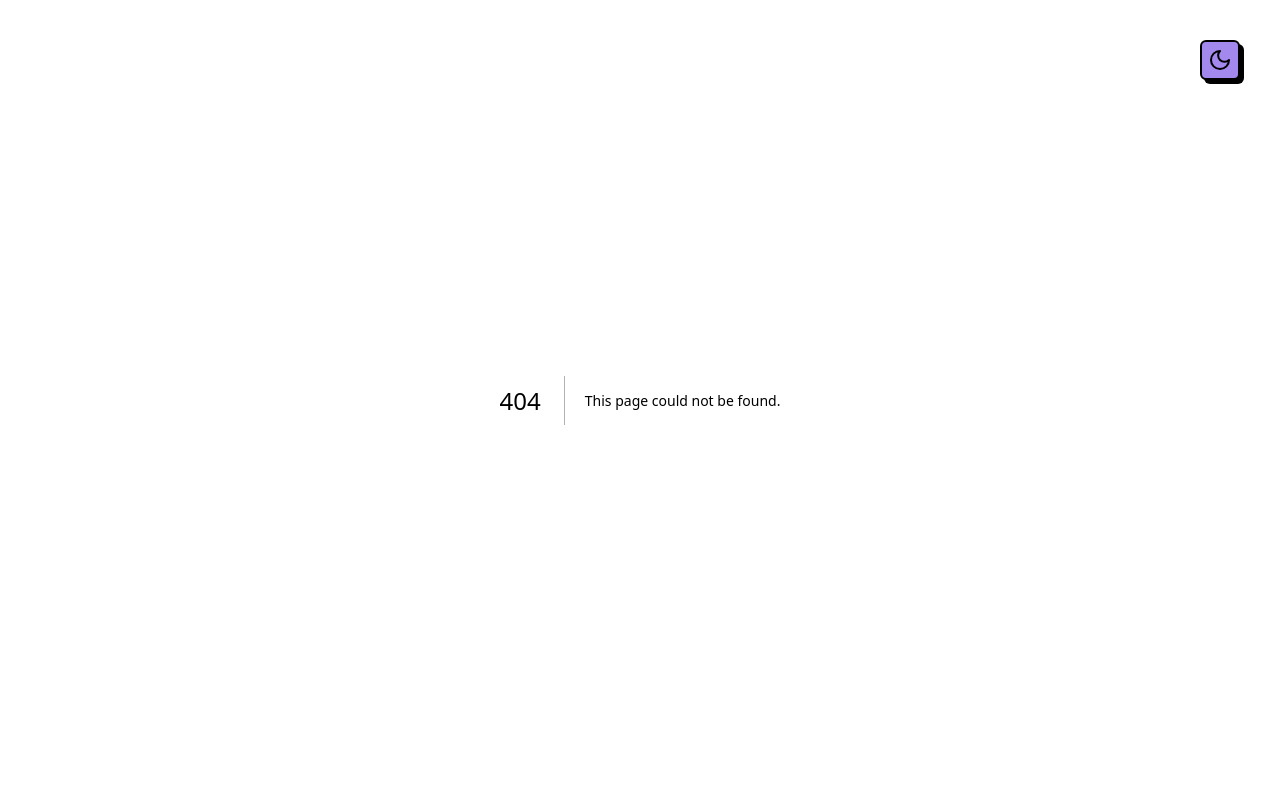
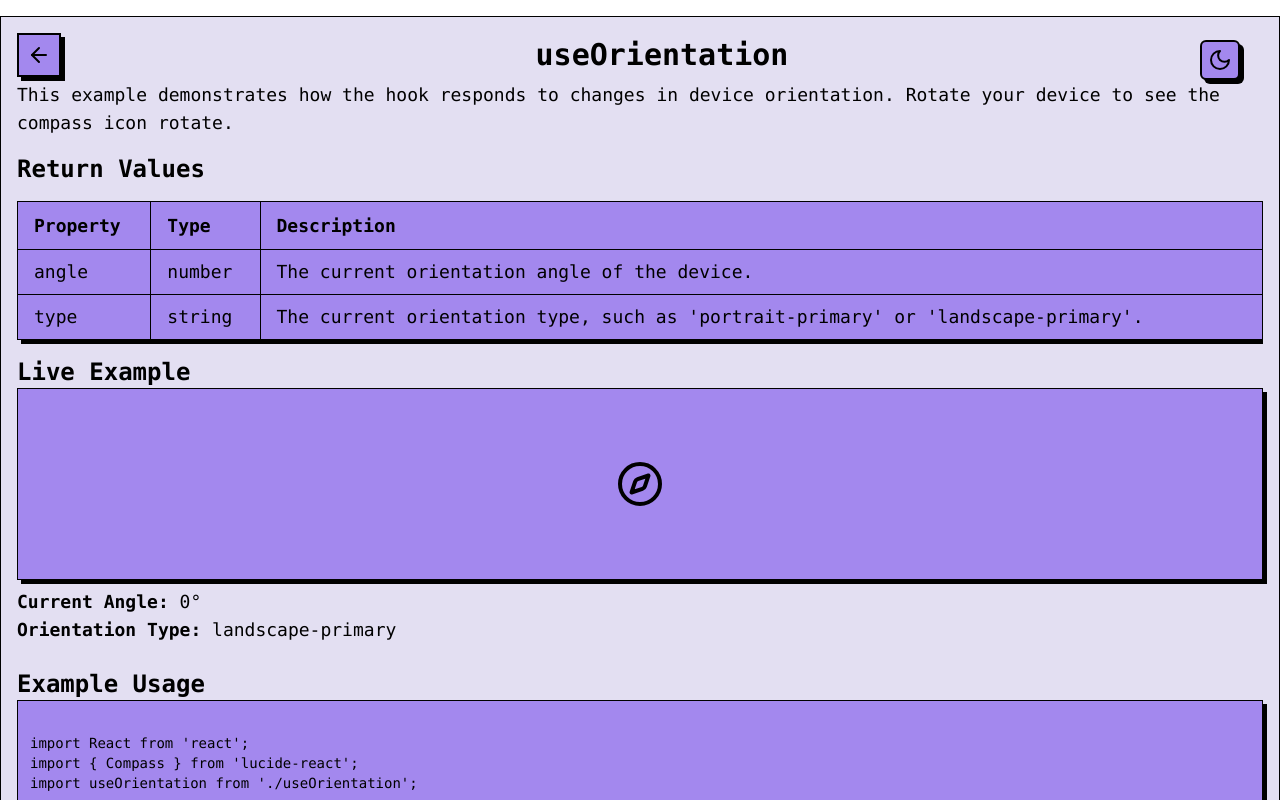
Before and after one commit to ehte92/quick-hooks, a Next.js app: page /use-orientation in a window 1280 px wide. Before the commit this address had no page. Shown: the top 800 px of the page. Built offline with nearby package versions, Linux system fonts and the light colour scheme.

Commit message:
feat: Add useOrientation hook for tracking device orientation

```diff
--- a/app/links.ts
+++ b/app/links.ts
@@ -15,6 +15,7 @@ const websites = [
   'useintersectionobserver',
   'usenetworkstate',
   'usemediaquery',
+  'useorientation',
 ];
 
 const LINKS: { [key in SocialMedia]: Link } = {
@@ -60,6 +61,12 @@ const LINKS: { [key in SocialMedia]: Link } = {
     link: '/use-media-query',
     text: 'a hook to get media query changes',
   },
+  useorientation: {
+    title: 'useOrientation',
+    // icon: linkedin,
+    link: '/use-orientation',
+    text: 'a hook to get the device orientation',
+  },
 };
 
 export default LINKS;
--- /dev/null
+++ b/app/use-orientation/page.tsx
@@ -0,0 +1,108 @@
+'use client';
+
+import React from 'react';
+
+import { Compass } from 'lucide-react';
+
+import BackButton from '@/components/ui/back-button';
+import {
+  Table,
+  TableBody,
+  TableCell,
+  TableHead,
+  TableHeader,
+  TableRow,
+} from '@/components/ui/table';
+import useOrientation from '@/hooks/useOrientation';
+
+const OrientationComponent: React.FC = () => {
+  const { angle, type } = useOrientation();
+
+  const getRotationStyle = () => {
+    return {
+      transform: `rotate(${angle}deg)`,
+      transition: 'transform 0.3s ease-out',
+    };
+  };
+
+  return (
+    <div className="container mx-auto bg-bg dark:bg-darkBg p-4 font-mono text-text dark:text-darkText border shadow-light dark:shadow-dark my-4">
+      <div className="flex items-center justify-between">
+        <BackButton />
+        <h1 className="text-3xl font-bold">useOrientation</h1>
+        <div></div>
+      </div>
+      <p className="mt-1 mb-4 text-lg">
+        This example demonstrates how the hook responds to changes in device
+        orientation. Rotate your device to see the compass icon rotate.
+      </p>
+
+      <h2 className="text-2xl font-bold">Return Values</h2>
+      <Table className="table-auto w-full my-4 text-lg border shadow-light dark:shadow-dark">
+        <TableHeader>
+          <TableRow>
+            <TableHead className="border px-4 py-2">Property</TableHead>
+            <TableHead className="border px-4 py-2">Type</TableHead>
+            <TableHead className="border px-4 py-2">Description</TableHead>
+          </TableRow>
+        </TableHeader>
+        <TableBody>
+          <TableRow>
+            <TableCell className="border px-4 py-2">angle</TableCell>
+            <TableCell className="border px-4 py-2">number</TableCell>
+            <TableCell className="border px-4 py-2">
+              The current orientation angle of the device.
+            </TableCell>
+          </TableRow>
+          <TableRow>
+            <TableCell className="border px-4 py-2">type</TableCell>
+            <TableCell className="border px-4 py-2">string</TableCell>
+            <TableCell className="border px-4 py-2">
+              The current orientation type, such as 'portrait-primary' or
+              'landscape-primary'.
+            </TableCell>
+          </TableRow>
+        </TableBody>
+      </Table>
+
+      <h2 className="text-2xl font-bold">Live Example</h2>
+      <div className="mb-4 text-lg">
+        <div className="flex justify-center items-center h-48 w-full bg-main p-5 mb-2 border shadow-light dark:shadow-dark">
+          <Compass size={48} style={getRotationStyle()} />
+        </div>
+        <p>
+          <strong>Current Angle:</strong> {angle}°
+        </p>
+        <p>
+          <strong>Orientation Type:</strong> {type}
+        </p>
+      </div>
+
+      <h2 className="text-2xl font-bold mt-6">Example Usage</h2>
+      <pre className="bg-main p-3 text-sm border shadow-light dark:shadow-dark">
+        {`
+import React from 'react';
+import { Compass } from 'lucide-react';
+import useOrientation from './useOrientation';
+
+const OrientationComponent = () => {
+    const { angle, type } = useOrientation();
+
+    return (
+        <div>
+            <h1>Device Orientation</h1>
+            <Compass size={48} style={{ transform: \`rotate(\${angle}deg)\` }} />
+            <p>Current Angle: {angle}°</p>
+            <p>Orientation Type: {type}</p>
+        </div>
+    );
+};
+
+export default OrientationComponent;
+                `}
+      </pre>
+    </div>
+  );
+};
+
+export default OrientationComponent;
--- /dev/null
+++ b/hooks/useOrientation.ts
@@ -0,0 +1,56 @@
+import { useEffect, useState } from 'react';
+
+interface OrientationState {
+  angle: number;
+  type:
+    | 'portrait-primary'
+    | 'portrait-secondary'
+    | 'landscape-primary'
+    | 'landscape-secondary'
+    | undefined;
+}
+
+/**
+ * Custom hook to manage and respond to changes in device orientation.
+ * @returns The current orientation state of the device.
+ */
+function useOrientation(): OrientationState {
+  const [orientation, setOrientation] = useState<OrientationState>({
+    angle: window.screen.orientation.angle,
+    type: window.screen.orientation.type as
+      | 'portrait-primary'
+      | 'portrait-secondary'
+      | 'landscape-primary'
+      | 'landscape-secondary',
+  });
+
+  useEffect(() => {
+    const handleOrientationChange = () => {
+      setOrientation({
+        angle: window.screen.orientation.angle,
+        type: window.screen.orientation.type as
+          | 'portrait-primary'
+          | 'portrait-secondary'
+          | 'landscape-primary'
+          | 'landscape-secondary',
+      });
+    };
+
+    window.screen.orientation.addEventListener(
+      'change',
+      handleOrientationChange
+    );
+
+    // Cleanup function to remove event listener
+    return () => {
+      window.screen.orientation.removeEventListener(
+        'change',
+        handleOrientationChange
+      );
+    };
+  }, []);
+
+  return orientation;
+}
+
+export default useOrientation;
```
